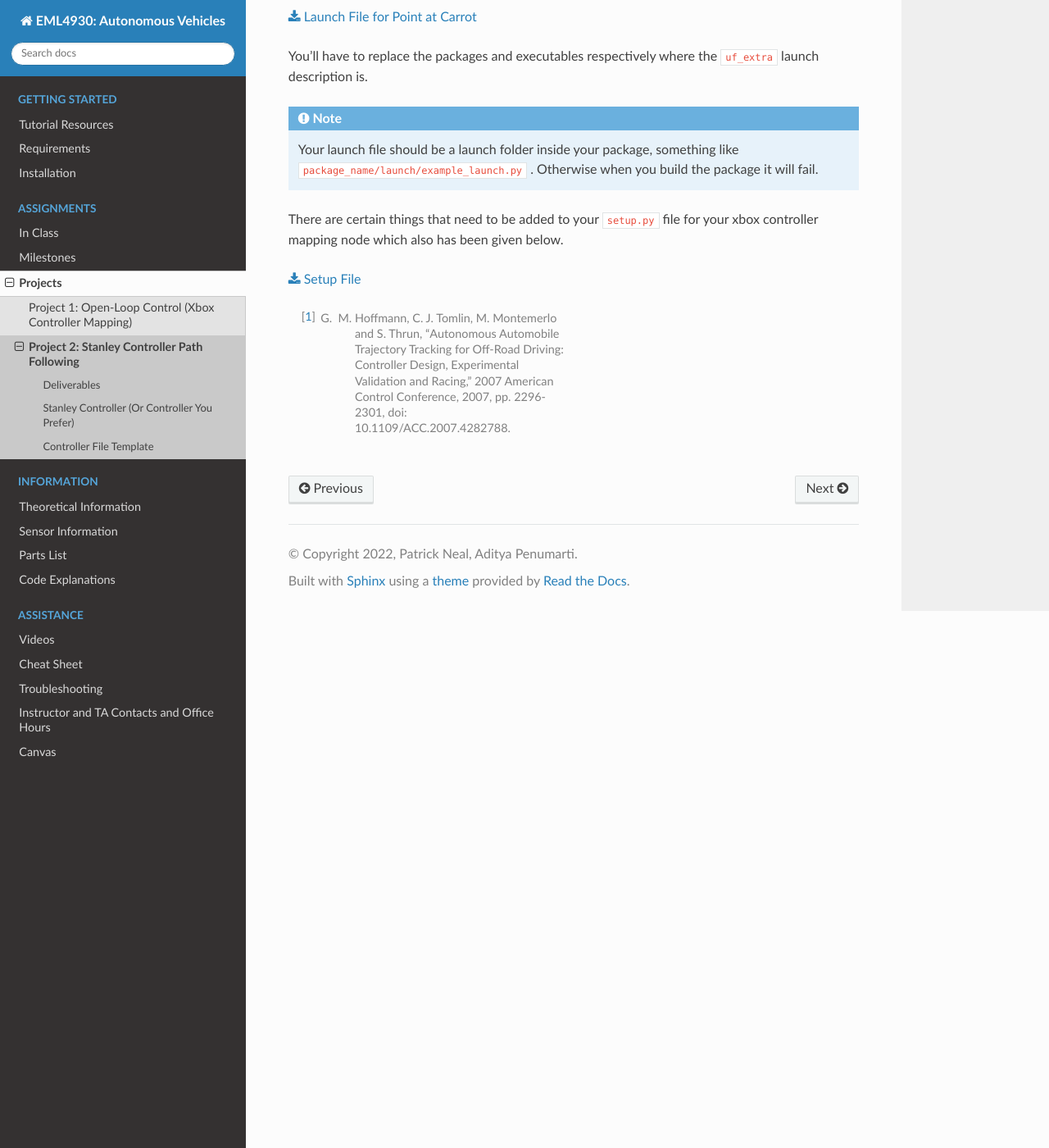
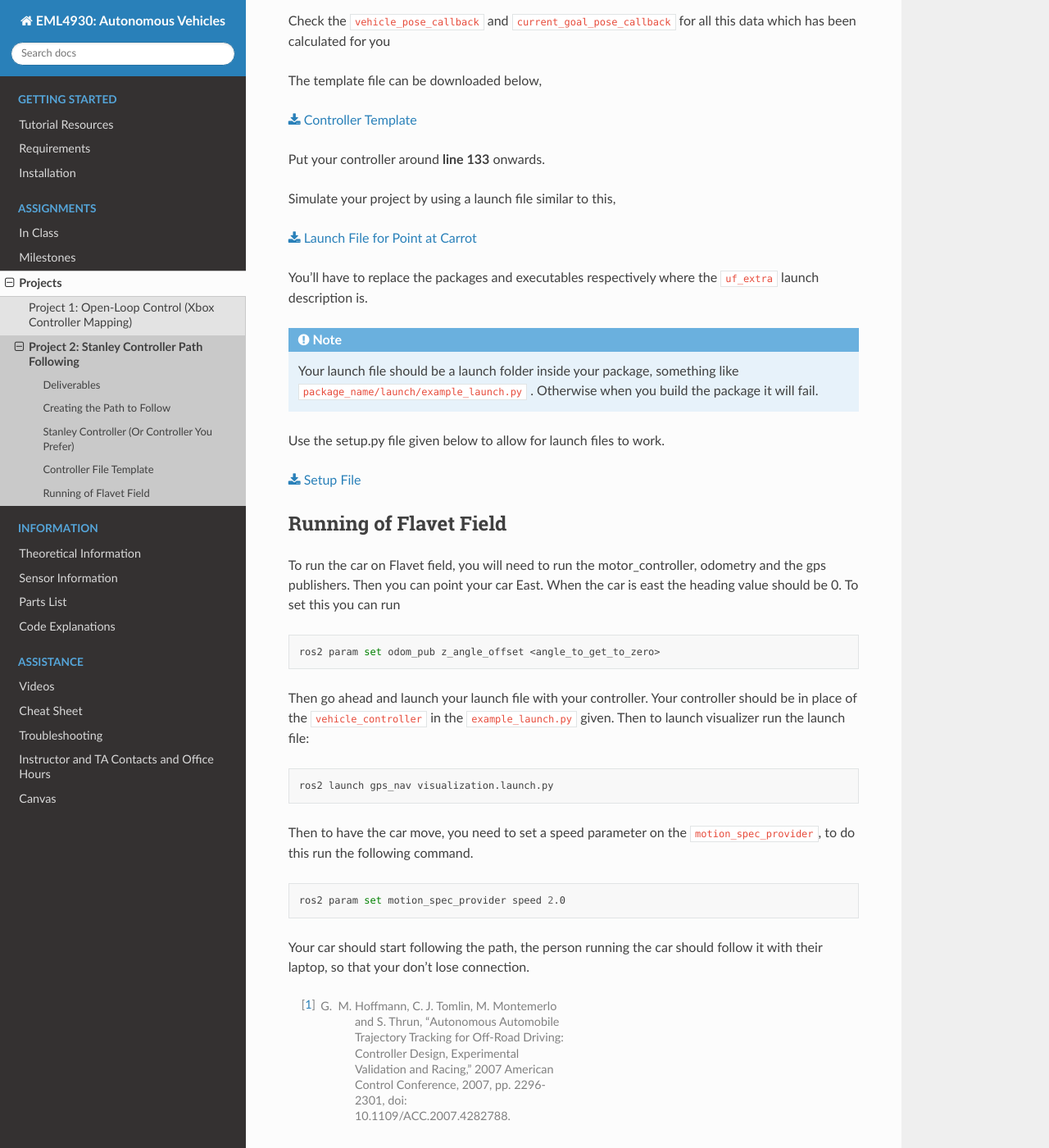
Before and after one commit to av-mae-uf/av1tenth-docs, a Sphinx documentation site: the page built from docs/assignments/projects/project2.rst, in a window 1280 px wide and 1400 px high, scrolled down 2943 px. Shown: the whole window at 82% size. Built offline with Sphinx 7.4.7 and the Read the Docs theme 2.0.0, drawn with Linux system fonts in a browser that asks for light colours; some of the changed text lies outside the part shown.

Commit message:
Adding information to run on Flavet Field for Project 2

```diff
--- a/docs/assignments/projects/project2.rst
+++ b/docs/assignments/projects/project2.rst
@@ -29,7 +29,18 @@ on the closeness to the path given.
 
 .. warning:: The names of topics are important writing the topic names incorrectly will break the node.
 
-The points that you will be visiting are available :download:`here <project_files/points.kml>`
+
+Creating the Path to Follow
+^^^^^^^^^^^^^^^^^^^^^^^^^^^
+
+The points that you will be visiting are available :download:`here <project_files/points.kml>`. You will then need to create a path in google earth that follows these points and output a path ``.kml`` file. The order does not matter.
+To convert this navigate into scripts inside the ``eml4930_gps_nav`` package that was provided, there is a ``.kml`` file converter to ``.txt`` of poses.  You can do this by running the following command inside the scripts folder.
+
+.. code-block:: bash
+
+    python3 kml_to_route.py  example_file.kml  output_file.txt
+
+Now you should have a complete pose list to run this project.
 
 Stanley Controller (Or Controller You Prefer)
 ^^^^^^^^^^^^^^^^^^^^^^^^^^^^^^^^^^^^^^^^^^^^^
@@ -95,9 +106,34 @@ You'll have to replace the packages and executables respectively where the ``uf_
 
 .. note:: Your launch file should be a launch folder inside your package, something like ``package_name/launch/example_launch.py`` . Otherwise when you build the package it will fail.
 
-
-There are certain things that need to be added to your ``setup.py`` file for your xbox controller mapping node which also has been given below.
+Use the setup.py file given below to allow for launch files to work.
 
 :download:`Setup File <project_files/setup.py>`
 
+Running of Flavet Field
+^^^^^^^^^^^^^^^^^^^^^^^
+
+To run the car on Flavet field, you will need to run the motor_controller, odometry and the gps publishers. Then you can point your car East. When the car is east the
+heading value should be 0. To set this you can run
+
+.. code-block:: bash
+
+    ros2 param set odom_pub z_angle_offset <angle_to_get_to_zero>
+
+Then go ahead and launch your launch file with your controller. Your controller should be in place of the ``vehicle_controller`` in the ``example_launch.py`` given.
+Then to launch visualizer run the launch file:
+
+.. code-block:: bash
+
+    ros2 launch gps_nav visualization.launch.py
+
+Then to have the car move, you need to set a speed parameter on the ``motion_spec_provider``, to do this run the following command.
+
+.. code-block:: bash
+
+    ros2 param set motion_spec_provider speed 2.0
+
+Your car should start following the path, the person running the car should follow it with their laptop, so that your don't lose connection.
+
+
 .. [1] G. M. Hoffmann, C. J. Tomlin, M. Montemerlo and S. Thrun, "Autonomous Automobile Trajectory Tracking for Off-Road Driving: Controller Design, Experimental Validation and Racing," 2007 American Control Conference, 2007, pp. 2296-2301, doi: 10.1109/ACC.2007.4282788.
```
